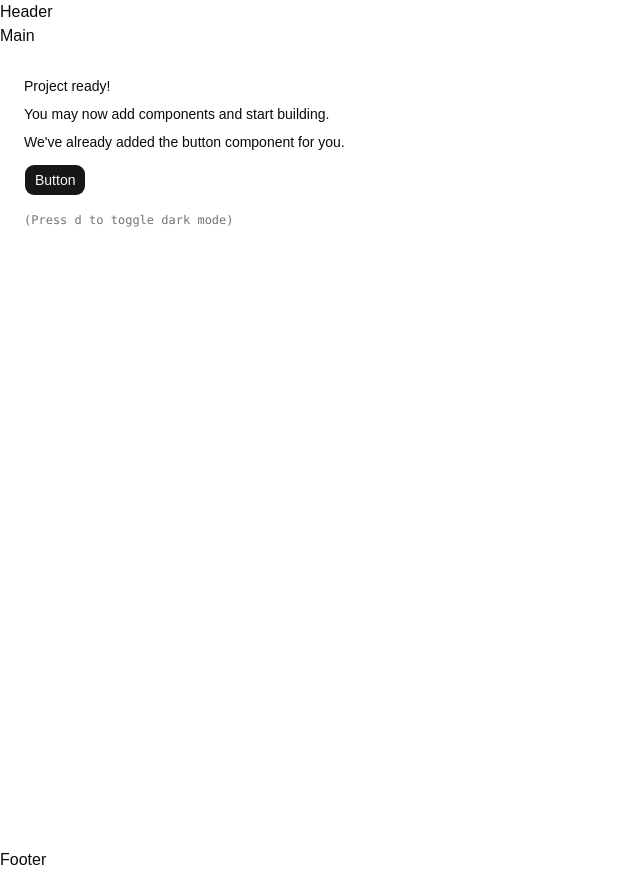
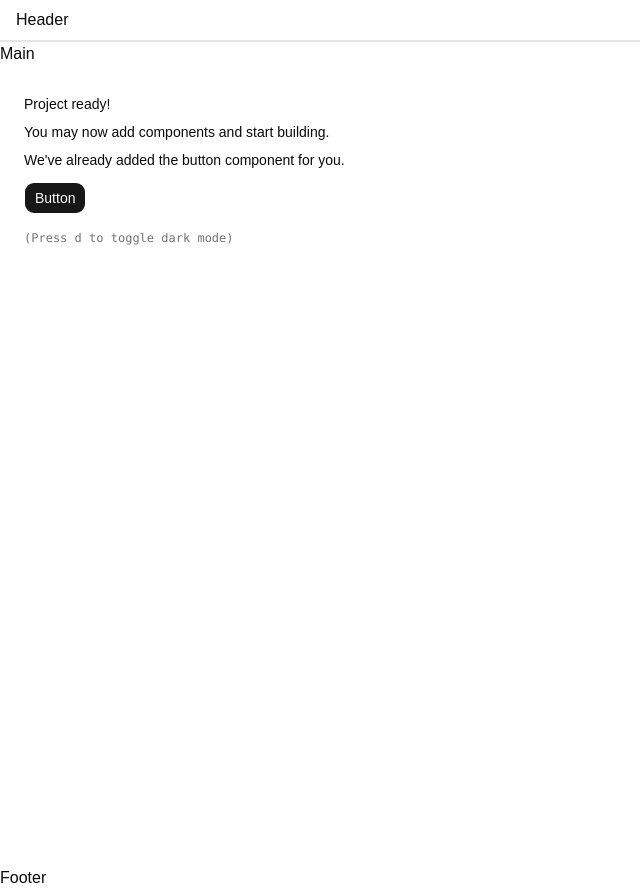
Before and after one commit to luankaike-code/lkms-ui, a React (Vite) app: page / in a window 1280 px wide. Shown: the whole page, without its empty margins (0-640 px from the left). Built offline with nearby package versions, Linux system fonts and the light colour scheme.

Commit message:
Add style and own´s children components to HeaderBase

```diff
--- a/src/components/headers/header.tsx
+++ b/src/components/headers/header.tsx
@@ -3,8 +3,24 @@ import type { HTMLAttributes } from "react";
 
 export function HeaderBase({ children, className, ...props}: HTMLAttributes<HTMLDivElement>) {
 	return (
-		<header className={cn("", className)} {...props}>
+		<header className={cn("flex justify-between border-b-solid border-b-2 border-border py-2 px-4", className)} {...props}>
 			{ children }
 		</header>
 	)
 }
+
+export function HeaderBaseIcon({ children, className, ...props}: HTMLAttributes<HTMLDivElement>) {
+	return (
+		<div className={cn("self-start", className)} {...props}>
+			{ children }
+		</div>
+	)
+}
+
+export function HeaderBaseContent({ children, className, ...props}: HTMLAttributes<HTMLDivElement>) {
+	return (
+		<div className={cn("self-end pr-32", className)} {...props}>
+			{ children }
+		</div>
+	)
+}
--- a/src/components/headers/index.ts
+++ b/src/components/headers/index.ts
@@ -1,3 +1,3 @@
-import { HeaderBase } from "./header";
+import { HeaderBase, HeaderBaseContent, HeaderBaseIcon } from "./header";
 
-export { HeaderBase }
+export { HeaderBase, HeaderBaseIcon, HeaderBaseContent }
```
